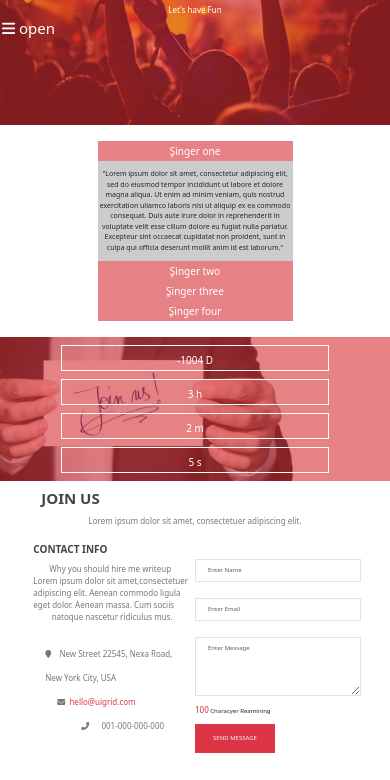
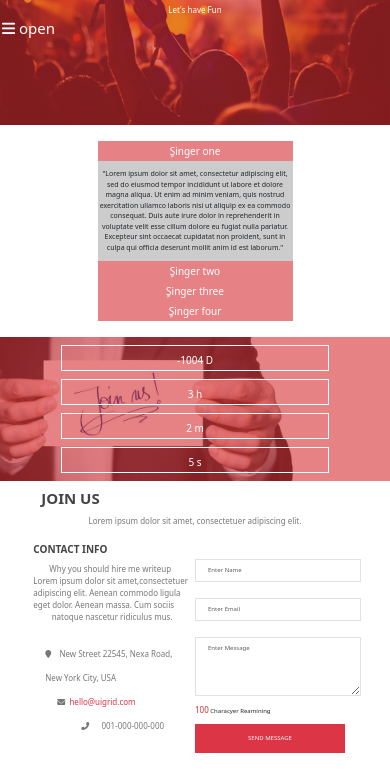
Before and after one commit to mona999mona777/assi-of-jquery, a plain HTML site: page index.html in a window 390 px wide. Shown: the part 125-905 px from the top of the page. Drawn offline with Linux system fonts and the light colour scheme.

Commit message:
first commit

```diff
--- a/css/main.css
+++ b/css/main.css
@@ -347,7 +347,5 @@ form .count {
     border: solid 1px rgb(128, 128, 128);
     color: rgb(128, 128, 128);
   }
-  .change-width {
-    width: 80px;
-  }
+
 }
```
